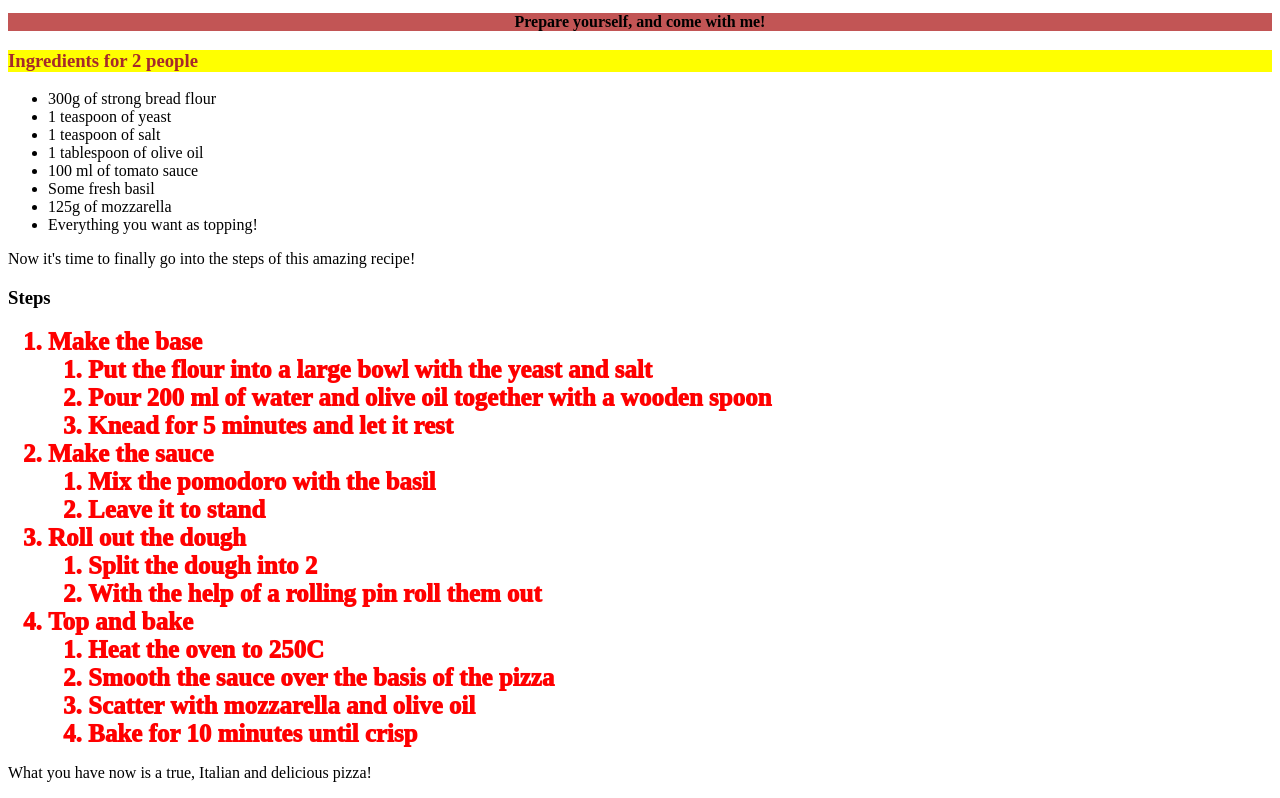
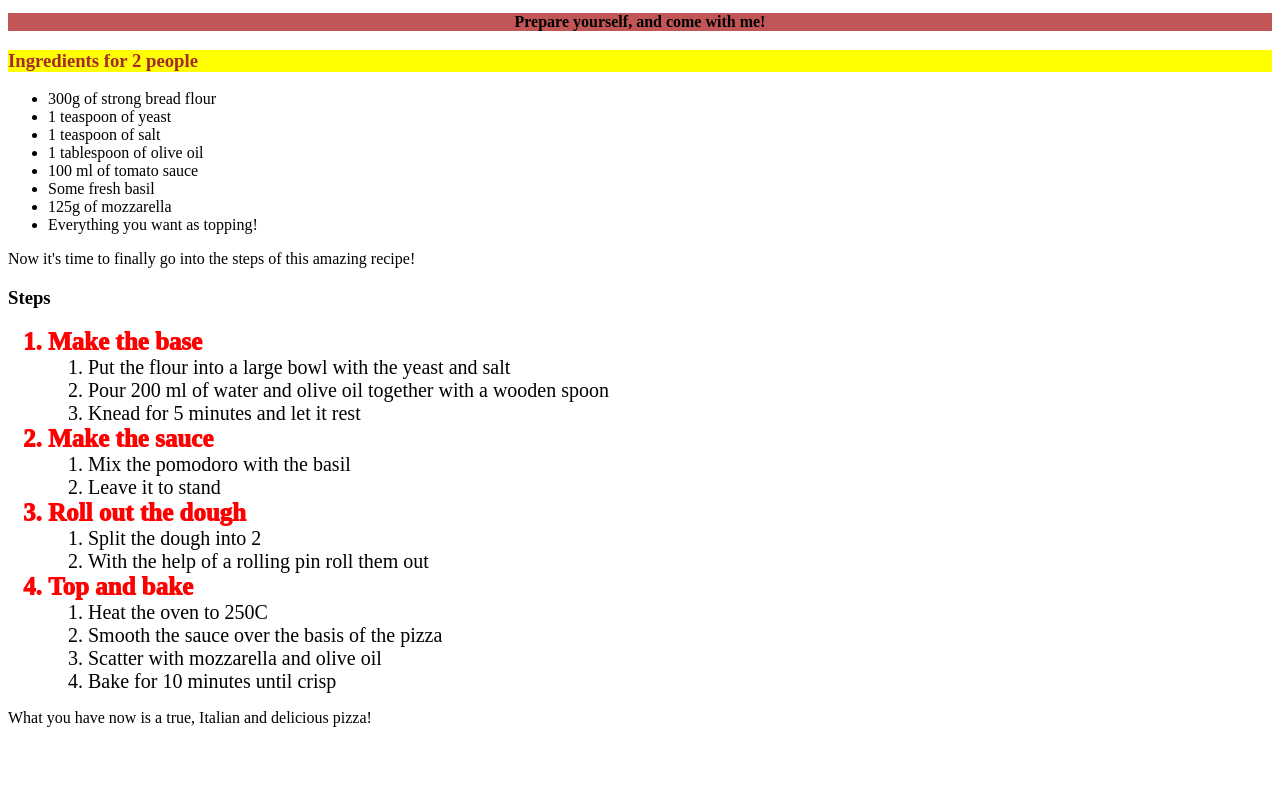
Before and after one commit to Uaitt/Odin-recipes, a plain HTML site: page recipes/pizza.html in a window 1280 px wide. Shown: the part 454-1252 px from the top of the page. After the commit the page ends 1197 px from the top, so only its background shows below. Drawn offline with Linux system fonts and the light colour scheme.

```diff
--- a/recipes/pizza.html
+++ b/recipes/pizza.html
@@ -34,28 +34,28 @@
 
         <ol>
             <li class="instruction">Make the base
-                <ol>
+                <ol class="break">
                     <li>Put the flour into a large bowl with the yeast and salt</li>
                     <li>Pour 200 ml of water and olive oil together with a wooden spoon</li>
                     <li>Knead for 5 minutes and let it rest</li>
                 </ol>
             </li>
             <li class="instruction">Make the sauce
-                <ol>
+                <ol class="break">
                     <li>Mix the pomodoro with the basil </li>
                     <li>Leave it to stand</li>
                 </ol>
             </li>
             <li class="instruction">
                 Roll out the dough
-                <ol>
+                <ol class="break">
                     <li>Split the dough into 2</li>
                     <li>With the help of a rolling pin roll them out</li>
                </ol>
             </li>
             <li class="instruction">
                 Top and bake
-                <ol>
+                <ol class="break">
                     <li>Heat the oven to 250C</li>
                     <li>Smooth the sauce over the basis of the pizza</li>
                     <li>Scatter with mozzarella and olive oil</li>
--- a/styles.css
+++ b/styles.css
@@ -59,5 +59,11 @@
 {
     height: auto;
     width:200px;
+}
 
+.break
+{
+    color:black;
+    font-size: 20px;
+    font-weight: 300;
 }
```
